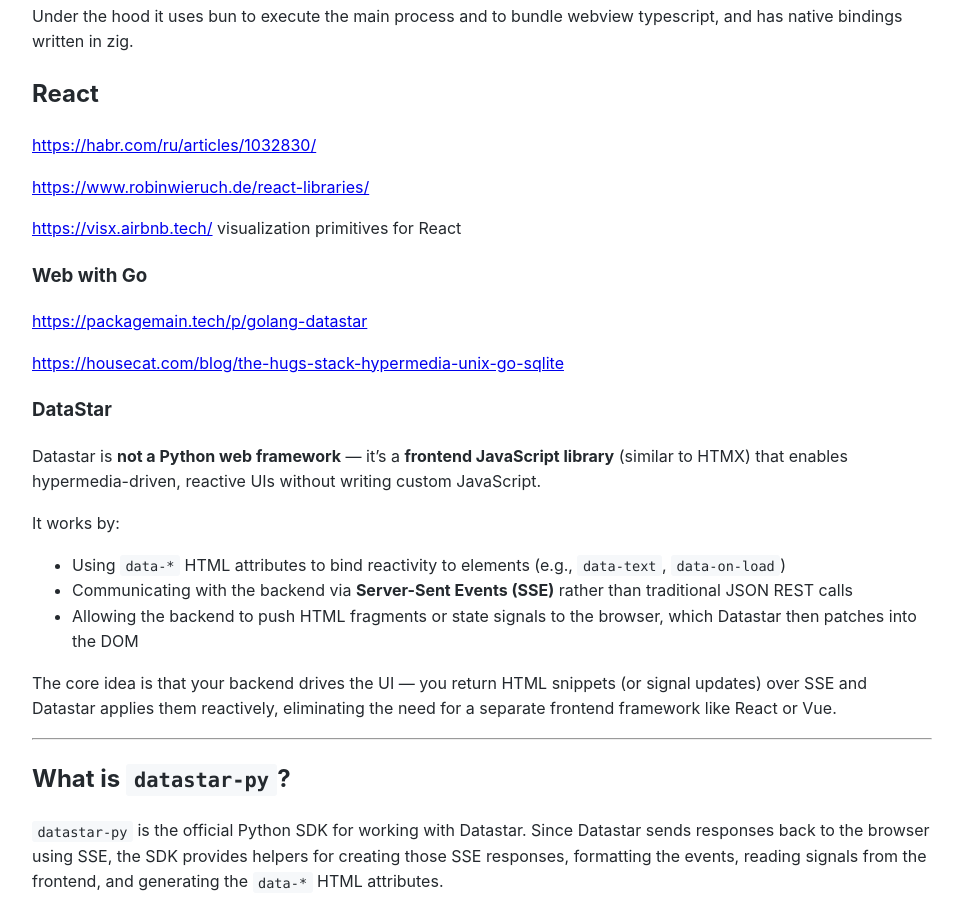
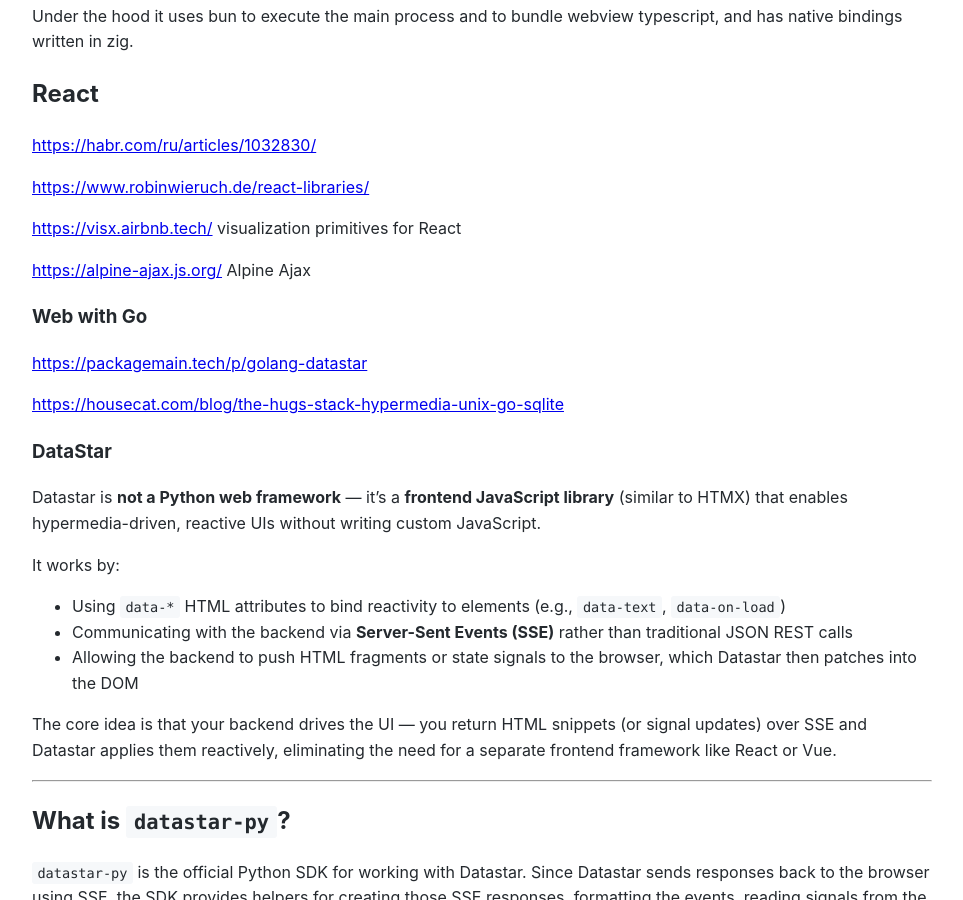
Before and after one commit to Michael-Lubinsky/michael-lubinsky.github.com, a Jekyll site: the page built from web/web.md, in a window 1280 px wide and 900 px high, scrolled down 1530 px. Shown: the whole window, without its empty margins (158-1121 px from the left). Built offline with Jekyll 4.4.1, drawn with Linux system fonts in a browser that asks for light colours; our own code applies the rules of GitHub Pages for plain Markdown files.

Commit message:
Add Alpine Ajax link to web.md

```diff
--- a/web/web.md
+++ b/web/web.md
@@ -76,6 +76,8 @@
 <https://www.robinwieruch.de/react-libraries/>
 
 <https://visx.airbnb.tech/> visualization primitives for React
+
+<https://alpine-ajax.js.org/> Alpine Ajax
 
 ### Web with Go
 
```
